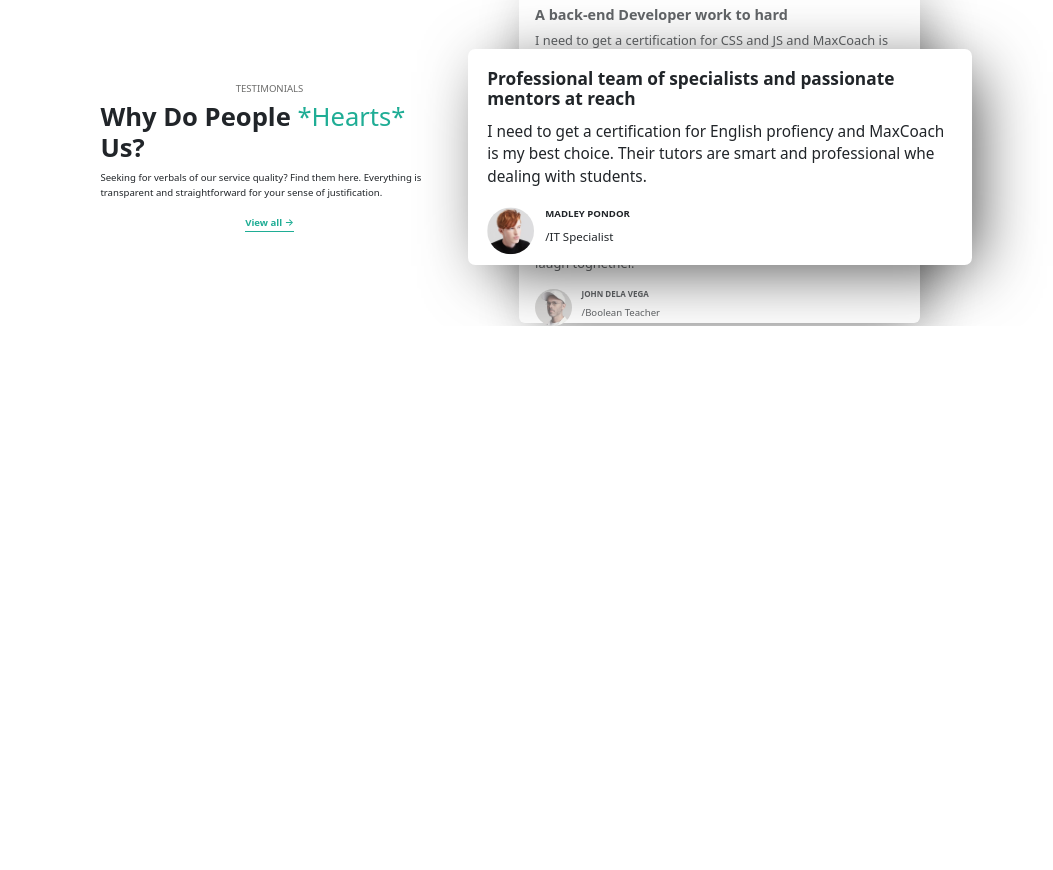
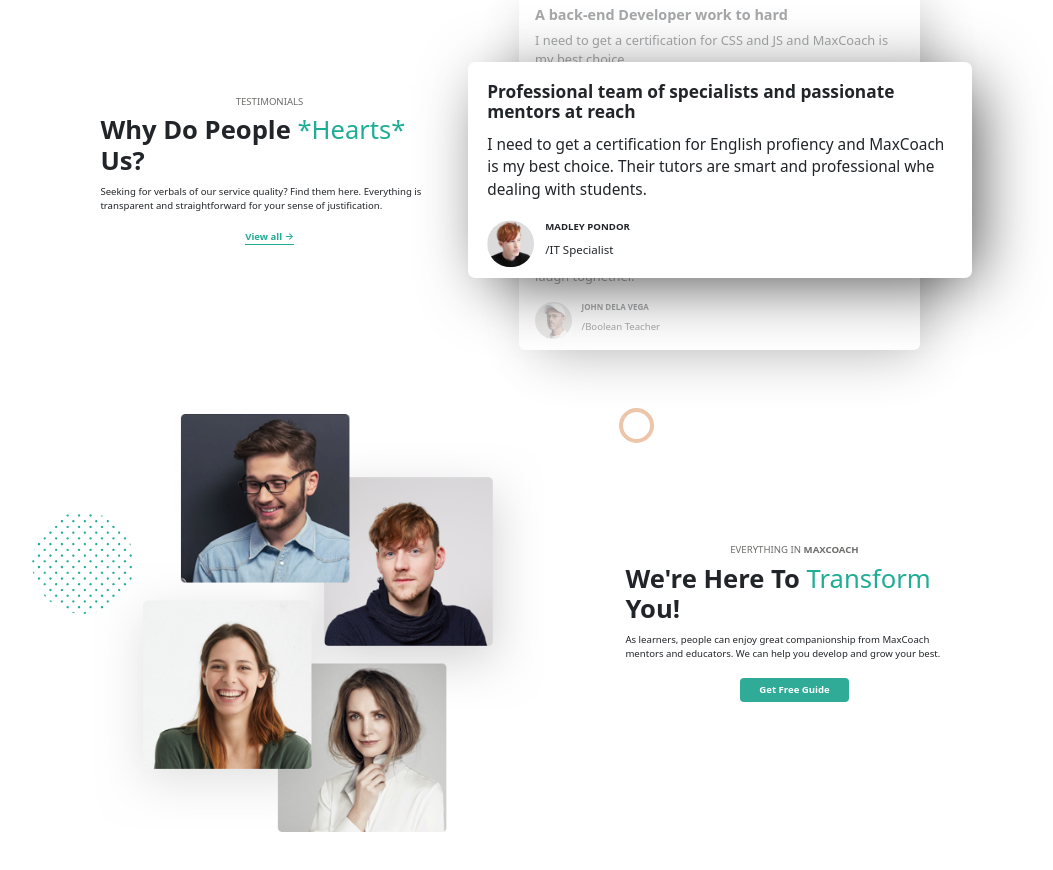
Before and after one commit to AntonioRoccoGit/proj-html-vuejs, a Vue app: page / in a window 1280 px wide. Shown: the part 1619-2489 px from the top of the page, without its empty margins (108-1161 px from the left). Before the commit the page ends 1945 px from the top, so only its background shows below. Built offline with nearby package versions, Linux system fonts and the light colour scheme.

Commit message:
add AppWhyUs bottom side section

```diff
--- a/src/components/AppWhyUs.vue
+++ b/src/components/AppWhyUs.vue
@@ -49,6 +49,7 @@
             <!-- TOP SIDE SECTION -->
             <div class="container">
                 <div class="row">
+                    <!-- left side -->
                     <div class="col-5">
                         <div class="text-heading">
                             <h2>testimonials</h2>
@@ -60,6 +61,9 @@
                             <span class="card-footer"><a href="#">View all &rightarrow;</a></span>
                         </div>
                     </div>
+                    <!-- /left side -->
+
+                    <!-- right side -->
                     <div class="col-7">
                         <div v-for="(item, index) in       testimonialArray      " :key="index"
                             class="testimonial-container" @click="currItem = index"
@@ -80,9 +84,34 @@
                             </section>
                         </div>
                     </div>
+                    <!-- /right side -->
+
                 </div>
             </div>
             <!-- /TOP SIDE SECTION -->
+
+            <!-- BOTTOM SIDE SECTION -->
+            <div class="container">
+                <div class="row ms_row">
+                    <div class="col-7">
+                        <img class="pois-pat" src="../images/maxcoach-shape-05.png" alt="">
+                        <img src="../images/home-3-team-image.png" alt="">
+                    </div>
+                    <div class="col-5">
+                        <div class="text-heading">
+                            <h2>everything in <span>maxcoach</span></h2>
+                            <h3>We're Here To <span>Transform</span> You!</h3>
+                            <p>
+                                As learners, people can enjoy great companionship from MaxCoach mentors and educators. We
+                                can help you develop and grow your best.
+                            </p>
+                            <span class="card-footer"><a href="#">Get Free Guide</a></span>
+                            <div class="rounded-circle ms_circle"></div>
+                        </div>
+                    </div>
+                </div>
+            </div>
+            <!-- /BOTTOM SIDE SECTION -->
         </div>
     </div>
 </template>
@@ -101,6 +130,7 @@
 
     .ms_container {
         padding-top: 3rem;
+        padding-bottom: 4rem;
 
         .text-heading {
             height: 100%;
@@ -121,9 +151,10 @@
         border-radius: 6px;
         padding: 1rem;
         width: 80%;
-        height: 50%;
+        height: 180px;
+
         margin: 0 auto;
-        opacity: .7;
+        opacity: .4;
         cursor: pointer;
 
         h2 {
@@ -137,6 +168,7 @@
         }
 
         .user-info {
+
             img {
                 width: 10%;
             }
@@ -160,15 +192,53 @@
 
         //handle hover
         &.is-active {
-            height: 180px;
             position: absolute;
             opacity: initial;
             z-index: 2;
             top: 50%;
             left: 50%;
             transform: translate(-50%, -50%) scale(1.2);
+
             cursor: context-menu;
         }
     }
+
+    .ms_row {
+        padding-top: 4rem;
+
+        .col-7 {
+            .pois-pat {
+                position: absolute;
+                width: 100px;
+                top: 100px;
+                left: -50px;
+            }
+
+            img {
+                width: 90%;
+            }
+        }
+
+        .col-5 {
+            .card-footer {
+                background-color: $my_bg_green;
+                padding: .3rem 1.2rem;
+                border-radius: 4px;
+
+                a {
+                    color: white;
+                    border: none;
+                }
+
+
+            }
+        }
+    }
+
+}
+
+.text-heading .rounded-circle.ms_circle {
+    right: unset;
+    left: 0;
 }
 </style>
```
